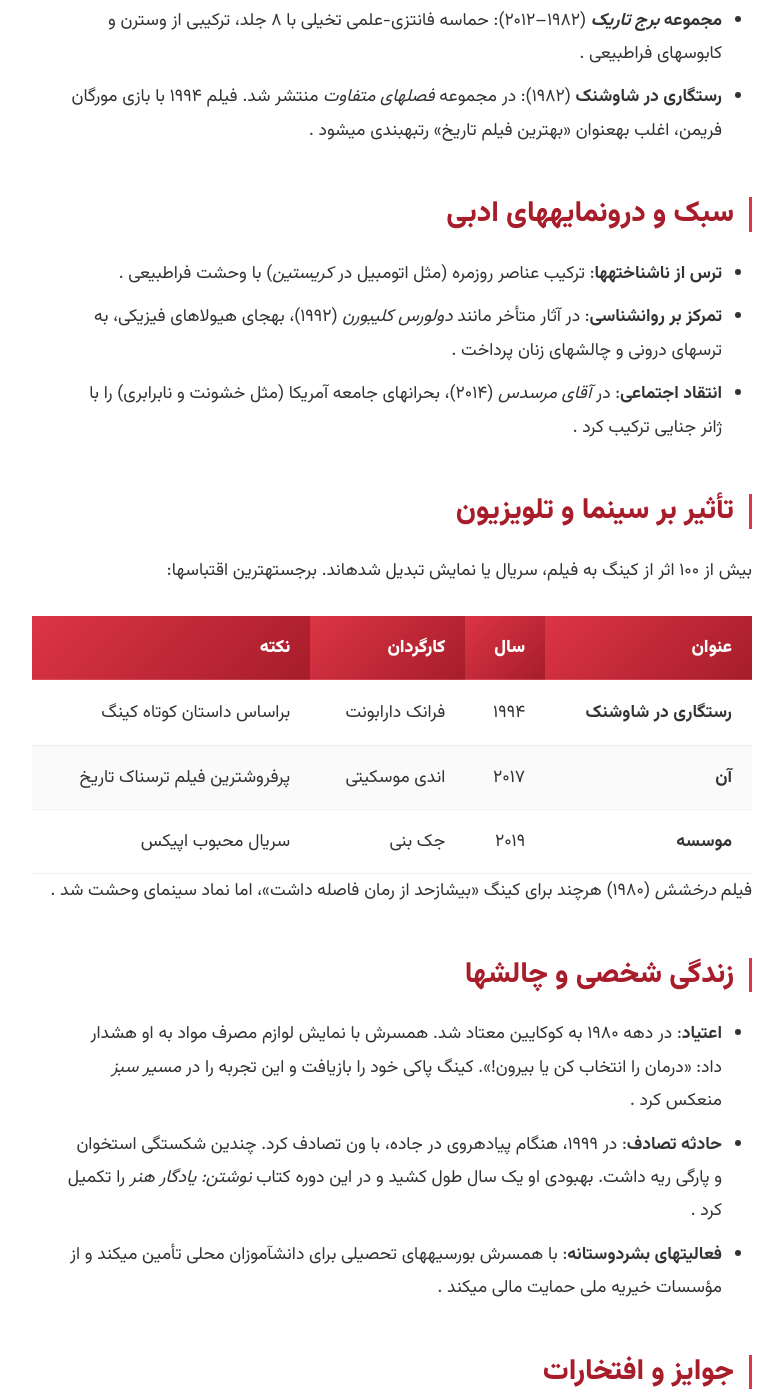
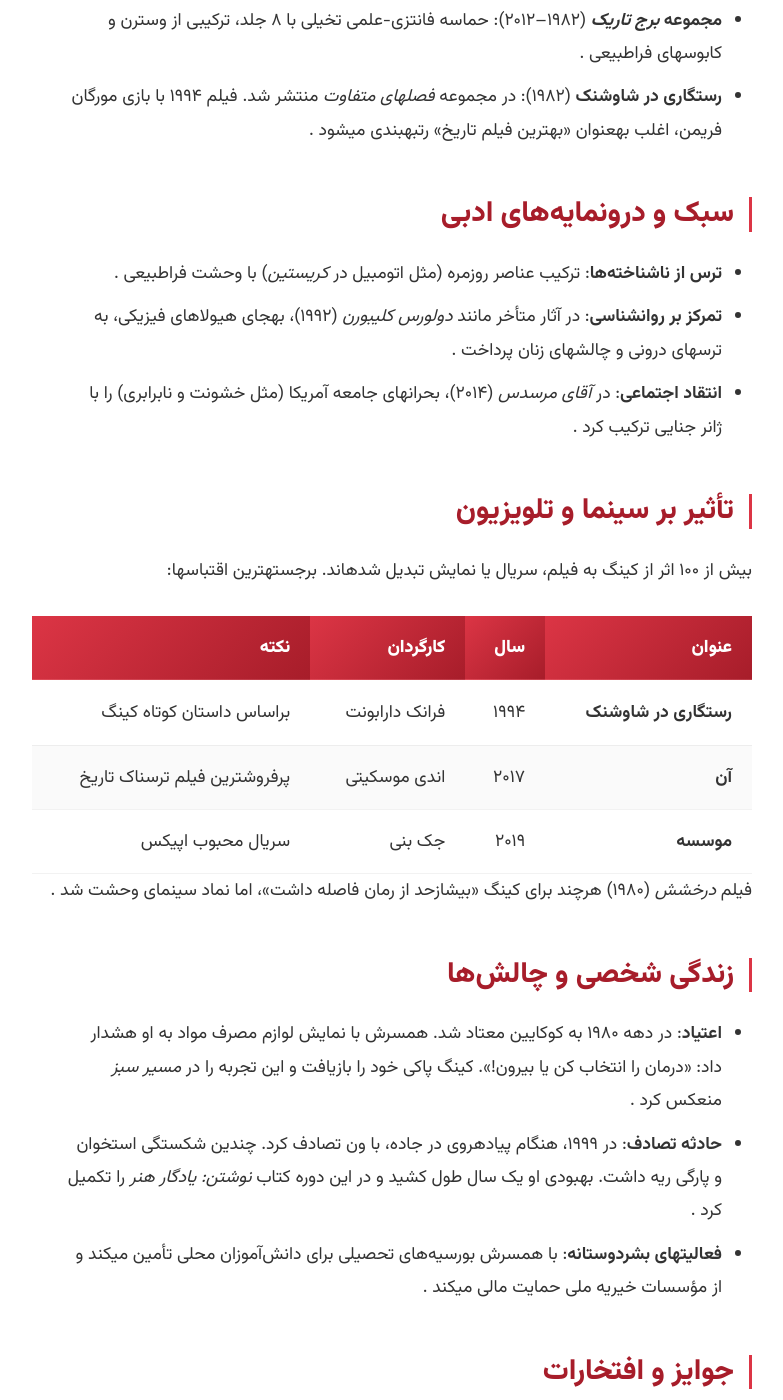
Before and after one commit to darkblog/darkblog.github.io, a Jekyll site: the page built from _posts/2025-7-14-92.md, in a window 1280 px wide and 1400 px high, scrolled down 2291 px. Shown: the whole window, without its empty margins (248-1031 px from the left). Built offline with Jekyll 4.4.1, drawn with Linux system fonts in a browser that asks for light colours.

Commit message:
Update 2025-7-14-92.md

```diff
--- a/_posts/2025-7-14-92.md
+++ b/_posts/2025-7-14-92.md
@@ -33,8 +33,8 @@ title: زندگینامه استیون کینگ
 - **مجموعه *برج تاریک*** (۱۹۸۲–۲۰۱۲): حماسه فانتزی-علمی تخیلی با ۸ جلد، ترکیبی از وسترن و کابوسهای فراطبیعی .
 - **رستگاری در شاوشنک** (۱۹۸۲): در مجموعه *فصلهای متفاوت* منتشر شد. فیلم ۱۹۹۴ با بازی مورگان فریمن، اغلب بهعنوان «بهترین فیلم تاریخ» رتبهبندی میشود .
 
-## سبک و درونمایههای ادبی
-- **ترس از ناشناختهها**: ترکیب عناصر روزمره (مثل اتومبیل در *کریستین*) با وحشت فراطبیعی .
+## سبک و درونمایه‌های ادبی
+- **ترس از ناشناخته‌ها**: ترکیب عناصر روزمره (مثل اتومبیل در *کریستین*) با وحشت فراطبیعی .
 - **تمرکز بر روانشناسی**: در آثار متأخر مانند *دولورس کلیبورن* (۱۹۹۲)، بهجای هیولاهای فیزیکی، به ترسهای درونی و چالشهای زنان پرداخت .
 - **انتقاد اجتماعی**: در *آقای مرسدس* (۲۰۱۴)، بحرانهای جامعه آمریکا (مثل خشونت و نابرابری) را با ژانر جنایی ترکیب کرد .
 
@@ -49,10 +49,10 @@ title: زندگینامه استیون کینگ
 
 فیلم *درخشش* (۱۹۸۰) هرچند برای کینگ «بیشازحد از رمان فاصله داشت»، اما نماد سینمای وحشت شد .
 
-## زندگی شخصی و چالشها
+## زندگی شخصی و چالش‌ها
 - **اعتیاد**: در دهه ۱۹۸۰ به کوکایین معتاد شد. همسرش با نمایش لوازم مصرف مواد به او هشدار داد: «درمان را انتخاب کن یا بیرون!». کینگ پاکی خود را بازیافت و این تجربه را در *مسیر سبز* منعکس کرد .
 - **حادثه تصادف**: در ۱۹۹۹، هنگام پیادهروی در جاده، با ون تصادف کرد. چندین شکستگی استخوان و پارگی ریه داشت. بهبودی او یک سال طول کشید و در این دوره کتاب *نوشتن: یادگار هنر* را تکمیل کرد .
-- **فعالیتهای بشردوستانه**: با همسرش بورسیههای تحصیلی برای دانشآموزان محلی تأمین میکند و از مؤسسات خیریه ملی حمایت مالی میکند .
+- **فعالیتهای بشردوستانه**: با همسرش بورسیه‌های تحصیلی برای دانش‌آموزان محلی تأمین میکند و از مؤسسات خیریه ملی حمایت مالی میکند .
 
 ## جوایز و افتخارات
 - **نشان ملی هنر آمریکا** (۲۰۱۴) برای تأثیر بر فرهنگ عامه .
```
